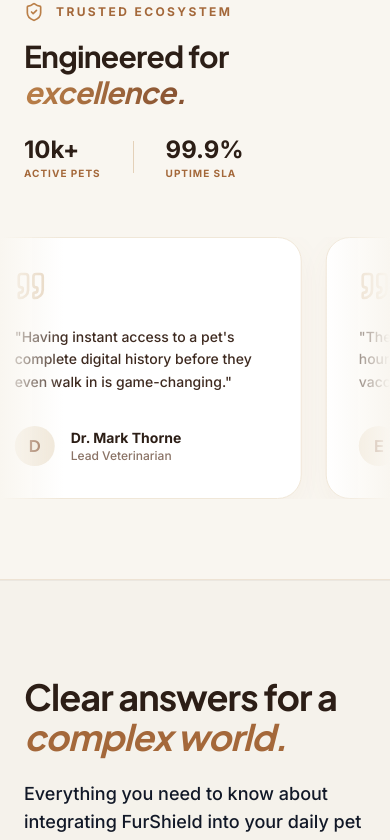
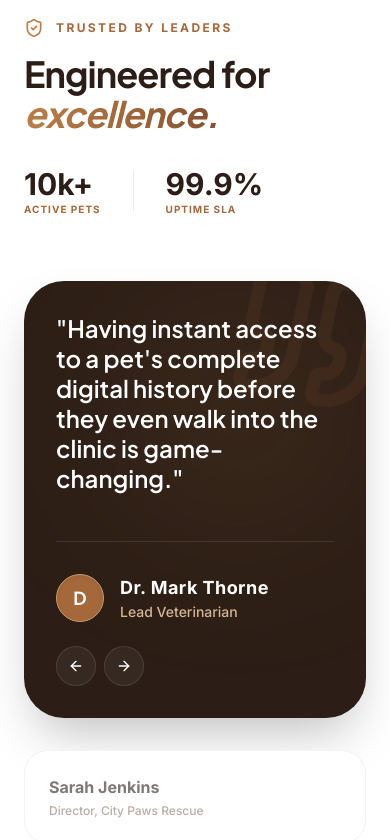
Before and after one commit to Aaliyanamir/Fur-Sheild, a React (Vite) app in the folder frontend/: page / in a window 390 px wide. Shown: the part 4948-5788 px from the top of the page. Built offline with nearby package versions, Linux system fonts and the light colour scheme.

Commit message:
refactor(pages): replace boring marquee with hyper-premium interactive story UI

```diff
--- a/frontend/src/components/sections/TrustSection.jsx
+++ b/frontend/src/components/sections/TrustSection.jsx
@@ -1,44 +1,58 @@
-import React from 'react';
-import { motion } from 'framer-motion';
-import { ShieldCheck, Quote } from 'lucide-react';
+import React, { useState, useEffect } from 'react';
+import { motion, AnimatePresence } from 'framer-motion';
+import { ShieldCheck, Quote, ArrowRight, ArrowLeft } from 'lucide-react';
+import { cn } from '../../lib/utils';
 
 export default function TrustSection() {
-  // BACKEND PREP: API-ready data structure for testimonials
   const apiMockData = {
     testimonials: [
       {
         id: 101,
-        quote: "FurShield completely transformed how we manage our shelter. The intake pipeline is flawless.",
+        quote: "FurShield completely transformed how we manage our shelter. The intake pipeline and medical tracking are entirely flawless.",
         author: "Sarah Jenkins",
         role: "Director, City Paws Rescue"
       },
       {
         id: 102,
-        quote: "Having instant access to a pet's complete digital history before they even walk in is game-changing.",
+        quote: "Having instant access to a pet's complete digital history before they even walk into the clinic is game-changing.",
         author: "Dr. Mark Thorne",
         role: "Lead Veterinarian"
       },
       {
         id: 103,
-        quote: "The unified dashboard saves me hours every week. Tracking my dogs' vaccines has never been easier.",
+        quote: "The unified dashboard saves me hours every week. Tracking my dogs' vaccines and ordering meds has never been easier.",
         author: "Emily Chen",
         role: "Pet Parent"
       },
       {
         id: 104,
-        quote: "Integrated pharmacy orders mean we never run out of crucial supplies. A remarkably engineered platform.",
+        quote: "Integrated pharmacy orders mean we never run out of crucial supplies. It is a remarkably engineered platform.",
         author: "David Ross",
         role: "Clinic Manager"
       }
     ]
   };
 
-  // Duplicate for seamless infinite loop
-  const marqueeItems = [...apiMockData.testimonials, ...apiMockData.testimonials];
+  const [activeIndex, setActiveIndex] = useState(0);
+  const [isPaused, setIsPaused] = useState(false);
+
+  // Auto-advance logic (5 seconds per slide)
+  useEffect(() => {
+    if (isPaused) return;
+    const timer = setInterval(() => {
+      setActiveIndex((prev) => (prev + 1) % apiMockData.testimonials.length);
+    }, 5000);
+    return () => clearInterval(timer);
+  }, [isPaused, apiMockData.testimonials.length]);
+
+  const activeTestimonial = apiMockData.testimonials[activeIndex];
 
   return (
-    <section className="relative w-full bg-camel-50 py-20 overflow-hidden border-y border-camel-200/50">
-      <div className="max-w-7xl mx-auto px-6 lg:px-12 mb-12 flex flex-col md:flex-row md:items-end justify-between gap-6">
+    <section className="relative w-full bg-white py-24 lg:py-32 overflow-hidden border-y border-espresso-900/5">
+      <div className="max-w-7xl mx-auto px-6 lg:px-12">
+
+        {/* Header */}
+        <div className="flex flex-col md:flex-row md:items-end justify-between gap-8 mb-16">
           <motion.div
             initial={{ opacity: 0, x: -20 }}
             whileInView={{ opacity: 1, x: 0 }}
@@ -47,9 +61,9 @@ export default function TrustSection() {
           >
             <div className="flex items-center gap-3 mb-4">
               <ShieldCheck className="text-camel-500" size={20} />
-            <span className="text-xs font-bold tracking-[0.2em] text-camel-600 uppercase">Trusted Ecosystem</span>
+              <span className="text-xs font-bold tracking-[0.2em] text-camel-600 uppercase">Trusted by Leaders</span>
             </div>
-          <h2 className="text-3xl md:text-4xl font-display font-bold text-espresso-900 tracking-tight">
+            <h2 className="text-4xl md:text-5xl font-display font-bold text-espresso-900 tracking-tight">
               Engineered for <span className="text-transparent bg-clip-text bg-gradient-to-r from-camel-500 to-camel-700 italic">excellence.</span>
             </h2>
           </motion.div>
@@ -59,49 +73,141 @@ export default function TrustSection() {
             whileInView={{ opacity: 1, x: 0 }}
             viewport={{ once: true }}
             transition={{ duration: 0.8, delay: 0.2 }}
-          className="flex gap-8 items-center pb-2"
+            className="flex gap-8 items-center"
           >
             <div className="flex flex-col">
-            <span className="text-2xl font-black text-espresso-900">10k+</span>
+              <span className="text-3xl font-black text-espresso-900">10k+</span>
               <span className="text-[10px] font-bold uppercase tracking-widest text-camel-600">Active Pets</span>
             </div>
-          <div className="w-[1px] h-8 bg-camel-200"></div>
+            <div className="w-[1px] h-10 bg-espresso-900/10"></div>
             <div className="flex flex-col">
-            <span className="text-2xl font-black text-espresso-900">99.9%</span>
+              <span className="text-3xl font-black text-espresso-900">99.9%</span>
               <span className="text-[10px] font-bold uppercase tracking-widest text-camel-600">Uptime SLA</span>
             </div>
           </motion.div>
         </div>
 
-      {/* Infinite Horizontal Marquee */}
-      <div className="relative w-full flex overflow-hidden group">
-        {/* Gradient fades for smooth edges */}
-        <div className="absolute top-0 left-0 bottom-0 w-16 md:w-32 bg-gradient-to-r from-camel-50 to-transparent z-10 pointer-events-none"></div>
-        <div className="absolute top-0 right-0 bottom-0 w-16 md:w-32 bg-gradient-to-l from-camel-50 to-transparent z-10 pointer-events-none"></div>
+        {/* Dynamic Story/Showcase Interface */}
+        <div className="grid grid-cols-1 lg:grid-cols-12 gap-8 items-stretch">
 
-        <div className="flex gap-6 animate-marquee group-hover:[animation-play-state:paused] w-max px-3">
-          {marqueeItems.map((testimonial, idx) => (
-            <div
-              key={`${testimonial.id}-${idx}`}
-              className="w-[320px] md:w-[400px] shrink-0 bg-white rounded-3xl p-8 border border-camel-100 shadow-[0_10px_30px_rgba(186,127,72,0.05)] flex flex-col justify-between"
+          {/* Active Dark Card */}
+          <motion.div
+            initial={{ opacity: 0, y: 30 }}
+            whileInView={{ opacity: 1, y: 0 }}
+            viewport={{ once: true }}
+            transition={{ duration: 0.8 }}
+            className="lg:col-span-8 relative bg-espresso-900 rounded-[2.5rem] p-8 md:p-16 overflow-hidden shadow-2xl flex flex-col justify-between min-h-[400px]"
+            onMouseEnter={() => setIsPaused(true)}
+            onMouseLeave={() => setIsPaused(false)}
           >
-              <div>
-                <Quote className="text-camel-200 mb-6" size={32} />
-                <p className="text-espresso-800 font-medium leading-relaxed mb-8 text-sm md:text-base">
-                  "{testimonial.quote}"
-                </p>
+            {/* Background elements */}
+            <div className="absolute top-0 right-0 w-64 h-64 bg-camel-500/10 rounded-full blur-[80px] pointer-events-none"></div>
+            <Quote className="absolute -top-6 -right-6 text-camel-900/30 rotate-12" size={160} />
+
+            <div className="relative z-10 flex-1 flex flex-col justify-center mb-12">
+              <AnimatePresence mode="wait">
+                <motion.p
+                  key={activeTestimonial.id}
+                  initial={{ opacity: 0, y: 20 }}
+                  animate={{ opacity: 1, y: 0 }}
+                  exit={{ opacity: 0, y: -20 }}
+                  transition={{ duration: 0.4, ease: "easeOut" }}
+                  className="text-2xl md:text-3xl lg:text-4xl font-display font-medium text-white leading-tight"
+                >
+                  "{activeTestimonial.quote}"
+                </motion.p>
+              </AnimatePresence>
             </div>
-              <div className="flex items-center gap-4">
-                <div className="w-10 h-10 rounded-full bg-camel-100 flex items-center justify-center text-camel-700 font-bold font-display">
-                  {testimonial.author.charAt(0)}
+
+            {/* Author Controls */}
+            <div className="relative z-10 flex flex-col sm:flex-row sm:items-center justify-between gap-6 border-t border-white/10 pt-8">
+              <AnimatePresence mode="wait">
+                <motion.div
+                  key={`author-${activeTestimonial.id}`}
+                  initial={{ opacity: 0 }}
+                  animate={{ opacity: 1 }}
+                  exit={{ opacity: 0 }}
+                  transition={{ duration: 0.4 }}
+                  className="flex items-center gap-4"
+                >
+                  <div className="w-12 h-12 rounded-full bg-camel-600 flex items-center justify-center text-white font-bold font-display text-lg shadow-inner border border-camel-400">
+                    {activeTestimonial.author.charAt(0)}
                   </div>
                   <div>
-                  <p className="text-espresso-900 font-bold text-sm">{testimonial.author}</p>
-                  <p className="text-espresso-500 text-xs font-medium">{testimonial.role}</p>
+                    <p className="text-white font-bold text-lg tracking-wide">{activeTestimonial.author}</p>
+                    <p className="text-camel-300 text-sm font-medium">{activeTestimonial.role}</p>
+                  </div>
+                </motion.div>
+              </AnimatePresence>
+
+              {/* Manual Nav */}
+              <div className="flex gap-2">
+                <button
+                  onClick={() => setActiveIndex((prev) => (prev === 0 ? apiMockData.testimonials.length - 1 : prev - 1))}
+                  className="w-10 h-10 rounded-full bg-white/5 hover:bg-white/10 border border-white/10 flex items-center justify-center text-white transition-colors"
+                >
+                  <ArrowLeft size={16} />
+                </button>
+                <button
+                  onClick={() => setActiveIndex((prev) => (prev + 1) % apiMockData.testimonials.length)}
+                  className="w-10 h-10 rounded-full bg-white/5 hover:bg-white/10 border border-white/10 flex items-center justify-center text-white transition-colors"
+                >
+                  <ArrowRight size={16} />
+                </button>
               </div>
             </div>
+          </motion.div>
+
+          {/* Roster / Progress Trackers */}
+          <motion.div
+            initial={{ opacity: 0, x: 30 }}
+            whileInView={{ opacity: 1, x: 0 }}
+            viewport={{ once: true }}
+            transition={{ duration: 0.8, delay: 0.2 }}
+            className="lg:col-span-4 flex flex-col gap-3"
+          >
+            {apiMockData.testimonials.map((test, idx) => {
+              const isActive = activeIndex === idx;
+              return (
+                <button
+                  key={test.id}
+                  onClick={() => setActiveIndex(idx)}
+                  className={cn(
+                    "relative text-left p-6 rounded-3xl border transition-all duration-300 overflow-hidden group",
+                    isActive
+                      ? "bg-bg-secondary border-camel-200 shadow-sm"
+                      : "bg-white border-espresso-900/5 hover:border-camel-200 hover:bg-camel-50/50"
+                  )}
+                >
+                  {/* Active Progress Background Fill */}
+                  {isActive && !isPaused && (
+                    <motion.div
+                      className="absolute top-0 left-0 bottom-0 bg-camel-100/50 z-0"
+                      initial={{ width: "0%" }}
+                      animate={{ width: "100%" }}
+                      transition={{ duration: 5, ease: "linear" }}
+                    />
+                  )}
+
+                  <div className="relative z-10 flex flex-col">
+                    <span className={cn(
+                      "font-bold text-base transition-colors duration-300",
+                      isActive ? "text-espresso-900" : "text-espresso-900/60 group-hover:text-espresso-900"
+                    )}>
+                      {test.author}
+                    </span>
+                    <span className={cn(
+                      "text-xs font-medium mt-1 transition-colors duration-300",
+                      isActive ? "text-camel-700" : "text-espresso-500/60 group-hover:text-espresso-500"
+                    )}>
+                      {test.role}
+                    </span>
                   </div>
-          ))}
+                </button>
+              );
+            })}
+          </motion.div>
+
         </div>
       </div>
     </section>
```
Lines whose indentation alone changed are shown as unchanged.
